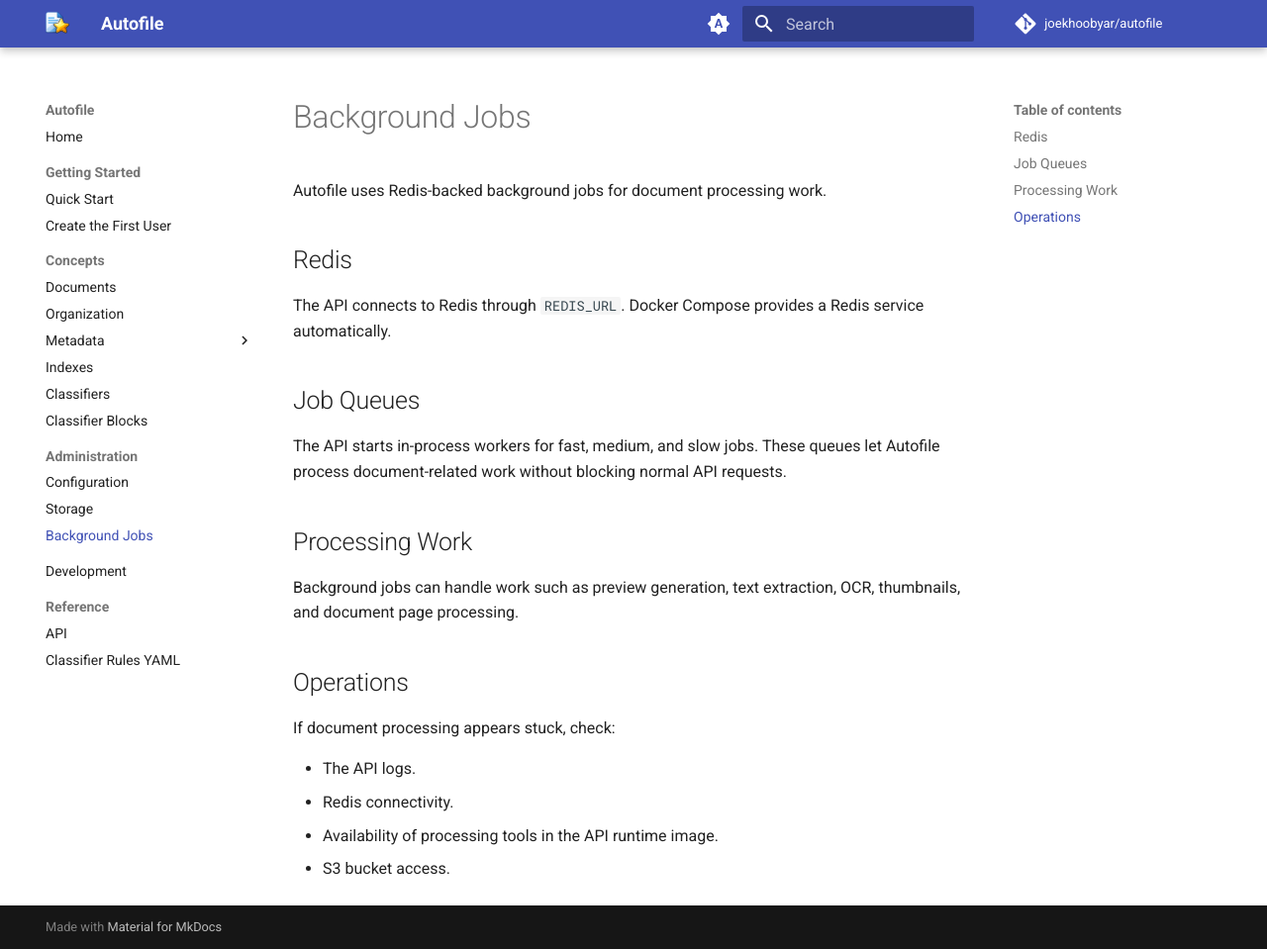
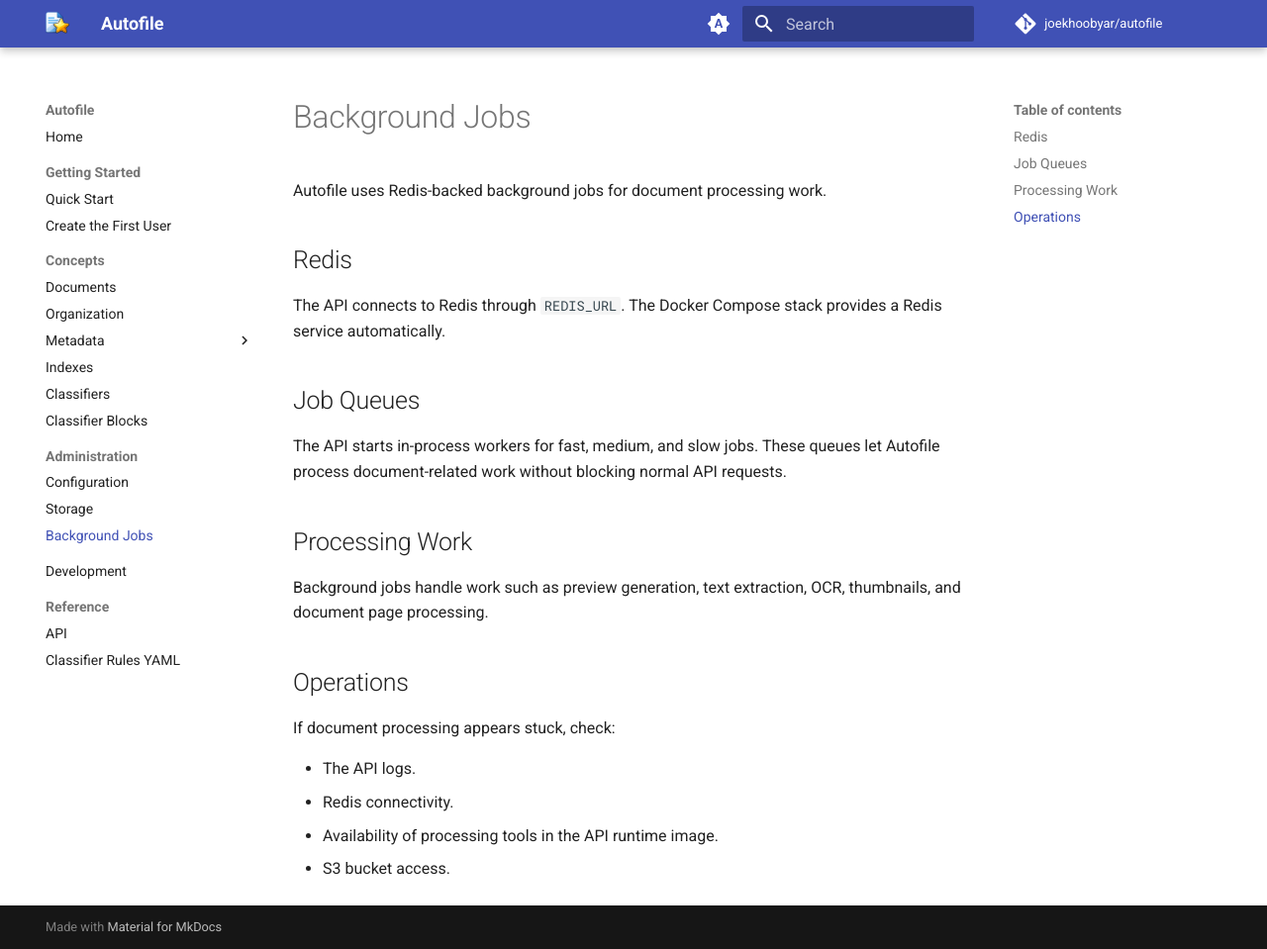
Before and after one commit to joekhoobyar/autofile, an MkDocs documentation site: the page built from docs/admin/background-jobs.md, in a window 1280 px wide and 959 px high. Shown: the whole window at 99% size. Built offline with MkDocs 1.6.1 and Material for MkDocs 9.7.7, drawn with Linux system fonts in a browser that asks for light colours; comment, search, counter and statistics services are not loaded.

Commit message:
docs: minor updates

```diff
--- a/docs/admin/background-jobs.md
+++ b/docs/admin/background-jobs.md
@@ -4,7 +4,7 @@
 
 ## Redis
 
-The API connects to Redis through `REDIS_URL`. Docker Compose provides a Redis service automatically.
+The API connects to Redis through `REDIS_URL`. The Docker Compose stack provides a Redis service automatically.
 
 ## Job Queues
 
@@ -12,7 +12,7 @@
 
 ## Processing Work
 
-Background jobs can handle work such as preview generation, text extraction, OCR, thumbnails, and document page processing.
+Background jobs handle work such as preview generation, text extraction, OCR, thumbnails, and document page processing.
 
 ## Operations
 
```
Also changed, not shown: docs/admin/storage.md (+1 -1 lines).
